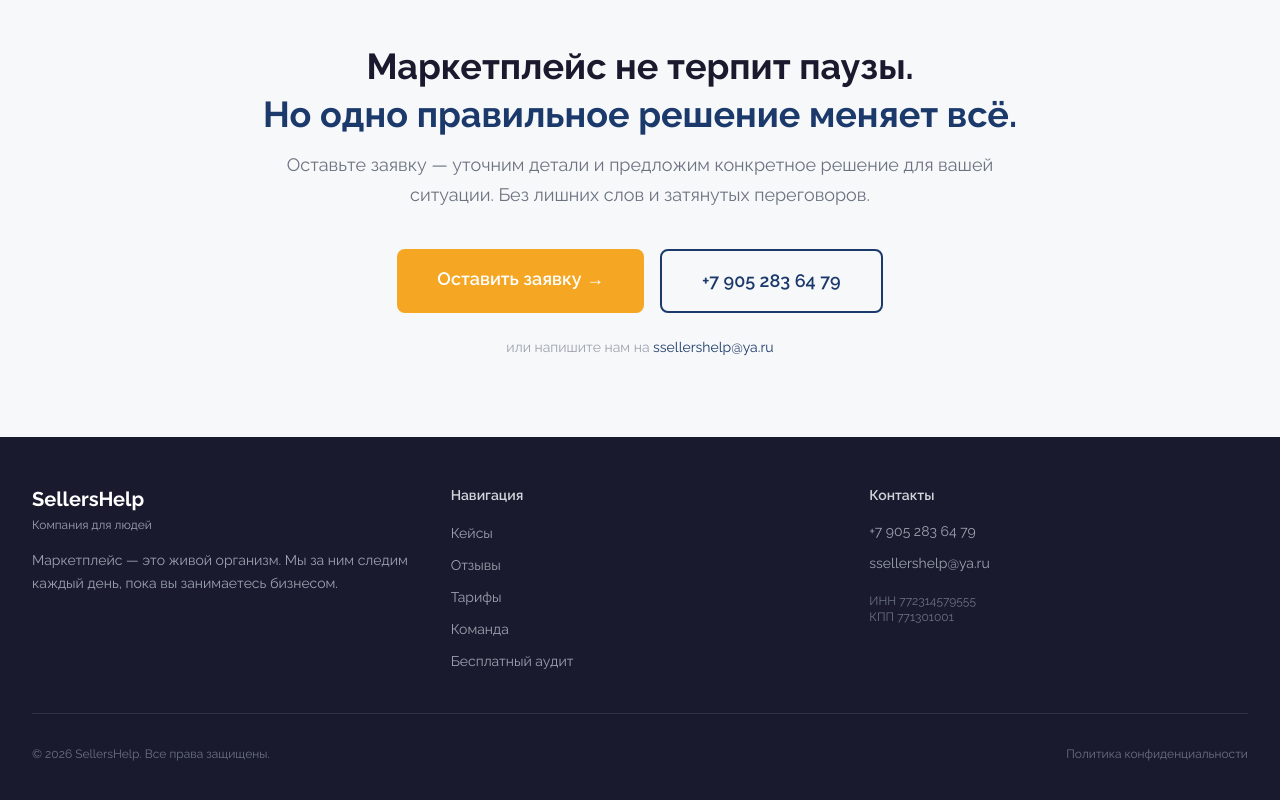
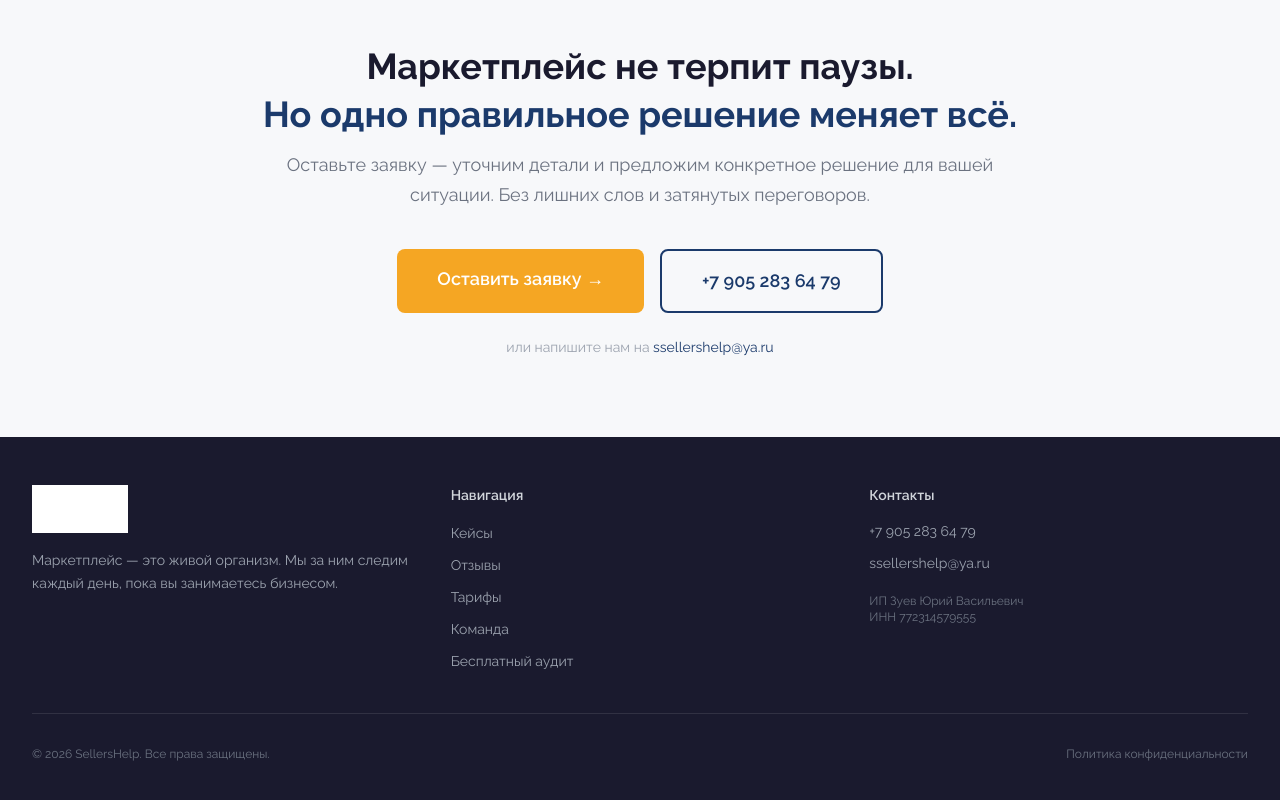
Before and after one commit to yuraz777/sellershelp, a Next.js app: page / in a window 1280 px wide. Shown: the part 7803-8603 px from the top of the page. Built offline with nearby package versions, Linux system fonts and the light colour scheme.

Commit message:
Add files via upload

```diff
--- a/components/Footer.tsx
+++ b/components/Footer.tsx
@@ -1,3 +1,5 @@
+import Image from 'next/image'
+
 export default function Footer() {
   return (
     <footer className="bg-navy-dark py-12">
@@ -5,8 +7,13 @@ export default function Footer() {
         <div className="grid grid-cols-1 md:grid-cols-3 gap-10 mb-10">
           {/* Brand */}
           <div>
-            <div className="text-white font-bold text-xl mb-1">SellersHelp</div>
-            <div className="text-gray-400 text-xs mb-4">Компания для людей</div>
+            <Image
+              src="/logo.png"
+              alt="SellersHelp — Помощь продавцам"
+              width={140}
+              height={52}
+              className="h-12 w-auto object-contain mb-4 brightness-0 invert"
+            />
             <p className="text-gray-400 text-sm leading-relaxed">
               Маркетплейс — это живой организм. Мы за ним следим каждый день, пока вы занимаетесь бизнесом.
             </p>
@@ -43,8 +50,8 @@ export default function Footer() {
                 ssellershelp@ya.ru
               </a>
               <div className="text-gray-500 text-xs pt-2">
-                ИНН 772314579555<br />
-                КПП 771301001
+                ИП Зуев Юрий Васильевич<br />
+                ИНН 772314579555
               </div>
             </div>
           </div>
--- a/components/Header.tsx
+++ b/components/Header.tsx
@@ -12,7 +12,7 @@ export default function Header() {
           <a href="/" className="flex-shrink-0">
             <Image
               src="/logo.png"
-              alt="SellersHelp — Компания для Людей"
+              alt="SellersHelp — Помощь продавцам"
               width={160}
               height={60}
               className="h-12 w-auto object-contain"
```
